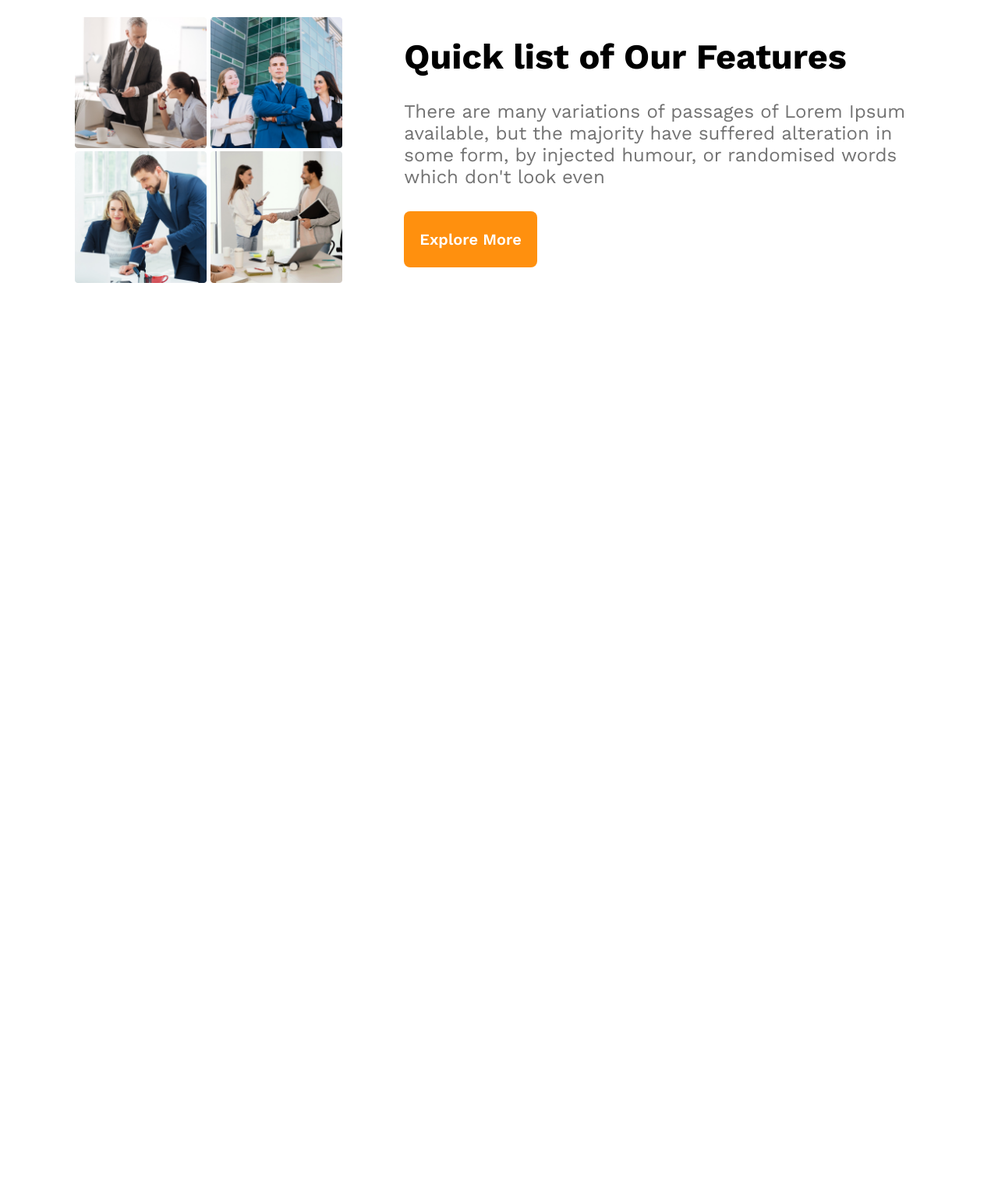
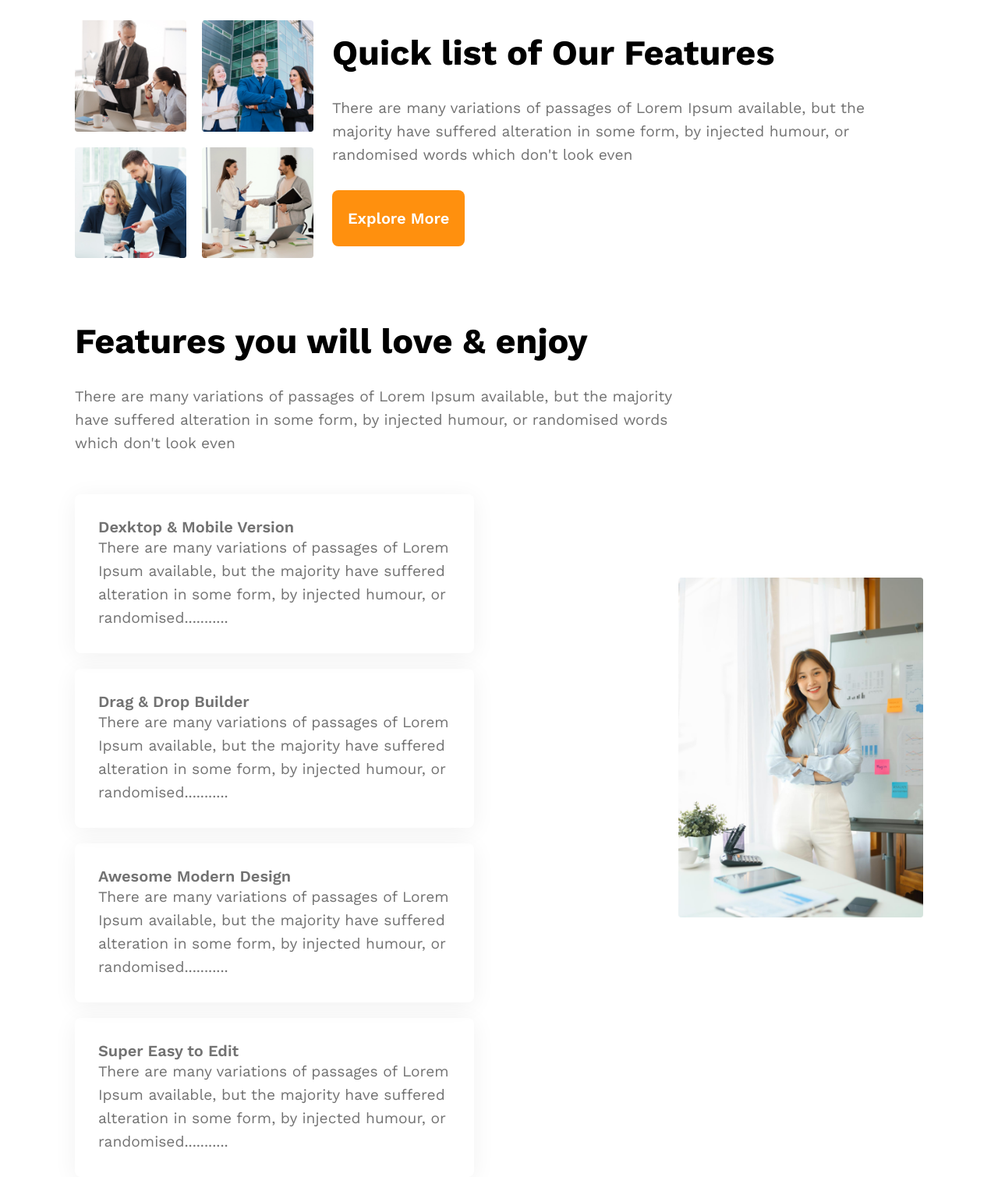
Before and after one commit to rejoanulferdoush/g3-Architecture, a plain HTML site: page index.html in a window 1280 px wide. Shown: the part 1200-2710 px from the top of the page at 78% size. Before the commit the page ends 1567 px from the top, so only its background shows below. Drawn offline with nearby package versions, Linux system fonts and the light colour scheme; a web font is replaced by a local one.

Commit message:
our features section issues resolved

```diff
--- a/index.html
+++ b/index.html
@@ -66,7 +66,42 @@
             <a href="#"><button class="btn mt__one">Explore More</button></a>
           </div>
          </section>
-        </div>
+        <!-- features offer section -->
+         <section>
+          <div class="offer__container">
+            <!-- left side -->
+            <div class="offer__left">
+              <div class="right__head">
+                <h2 class="section__tittle">Features you will love & enjoy</h2>
+                <p class="p__text mt__one">There are many variations of passages of Lorem Ipsum available, but the majority have suffered alteration in some form, by injected humour, or randomised words which don't look even</p>
+              </div>
+              <div class="card__container mt__two">
+                <div class="card">
+                  <h4 class="section__tittle--two">Dexktop & Mobile Version</h4>
+                  <p class="p__text">There are many variations of passages of Lorem Ipsum available, but the majority have suffered alteration in some form, by injected humour, or randomised...........</p>
+                </div>
+                <div class="card">
+                  <h4 class="section__tittle--two">Drag & Drop Builder</h4>
+                  <p class="p__text">There are many variations of passages of Lorem Ipsum available, but the majority have suffered alteration in some form, by injected humour, or randomised...........</p>
+                </div>
+                <div class="card">
+                  <h4 class="section__tittle--two">Awesome Modern Design</h4>
+                  <p class="p__text">There are many variations of passages of Lorem Ipsum available, but the majority have suffered alteration in some form, by injected humour, or randomised...........</p>
+                </div>
+                <div class="card">
+                  <h4 class="section__tittle--two">Super Easy to Edit</h4>
+                  <p class="p__text">There are many variations of passages of Lorem Ipsum available, but the majority have suffered alteration in some form, by injected humour, or randomised...........</p>
+                </div>
+              </div>
+            </div>
+            <!-- right side -->
+             <div class="offer__right">
+              <div class="offer__img">
+                <img src="/images/architect.png" alt="architect" srcset="">
+              </div>
+             </div>
+          </div>
+         </section>
        </main>
   </body>
 </html>
--- a/styles/style.css
+++ b/styles/style.css
@@ -29,7 +29,7 @@ a {
   --hero-font-weight: 700;
   --nav-font-size: 1.125rem;
   --nav-font-weight: 500;
-  --paragraph-font-size: clamp(1rem, calc(0.5rem + 2.5vw), 1.5rem);
+  --paragraph-font-size: clamp(1rem, calc(0.5rem + 2.5vw), 1.2rem);
   --paragraph-font-weight: 400;
   --section-font-size: clamp(1.8rem, calc(1rem + 2.5vw), 2.8125rem);
   --section-font-weight: 700;
@@ -62,10 +62,11 @@ a {
 .p__bottom {
   padding-bottom: 50px;
 }
-.text__align{
+.text__align {
   text-align: center;
 }
 .p__text {
+  line-height: 1.875rem;
   color: var(--text-and-bg-color-ash);
   font-size: var(--paragraph-font-size);
   font-weight: var(--paragraph-font-weight);
@@ -91,7 +92,7 @@ a {
   font-weight: var(--hero-font-weight);
 }
 /* nav styles */
-header{
+header {
   background: var(--background-color);
 }
 .logo > h3 {
@@ -137,24 +138,52 @@ header{
   text-decoration: none;
 }
 /* banner styles */
-.banner__img img{
+.banner__img img {
   max-width: 100%;
   background-repeat: no-repeat;
   background-size: cover;
   object-fit: cover;
 }
-.hero__container{
+.hero__container {
   padding: clamp(2rem, calc(1rem + 2.5vw), 4rem);
 }
 /* features styles */
-.features__container{
+.features__container {
+  display: flex;
+  justify-content: center;
+  align-items: center;
+  gap: 1.5rem;
+}
+.image__grid{
+  display: grid;
+  grid-template-columns: repeat(2, 1fr);
+  grid-template-rows: repeat(2, 1fr);
+  grid-gap: 1.25rem;
+}
+.image__grid img {
+  width: 100%;
+  background-repeat: no-repeat;
+  background-size: cover;
+  object-fit: cover;
+}
+/* featured offer style */
+.offer__container {
+  position: relative;
   display: flex;
   justify-content: center;
   align-items: center;
 }
-.image__grid img{
-  width: 40%;
-  background-repeat: no-repeat;
+.card {
+  margin-top: 1.25rem;
+  width: 40vw;
+  padding: 1.875rem;
+  border-radius: 8px;
+  box-shadow: 0px 4px 30px 0px rgba(0, 0, 0, 0.06);
+}
+.offer__img > img {
+  width: 100%;
+  height: auto;
+  background-position: center;
+  background-repeat: repeat;
   background-size: cover;
-  object-fit: cover;
 }
```
Lines whose indentation alone changed are shown as unchanged.
